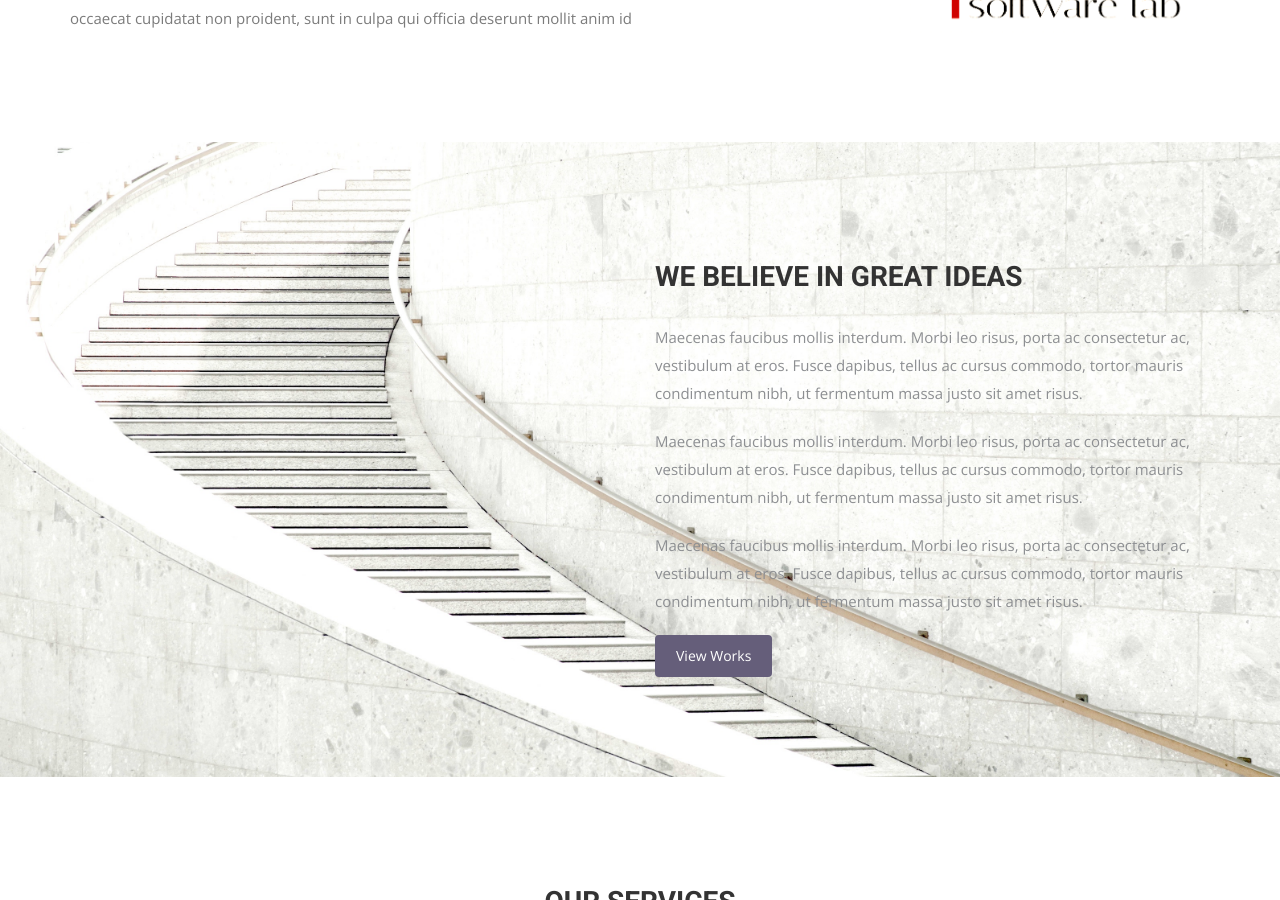
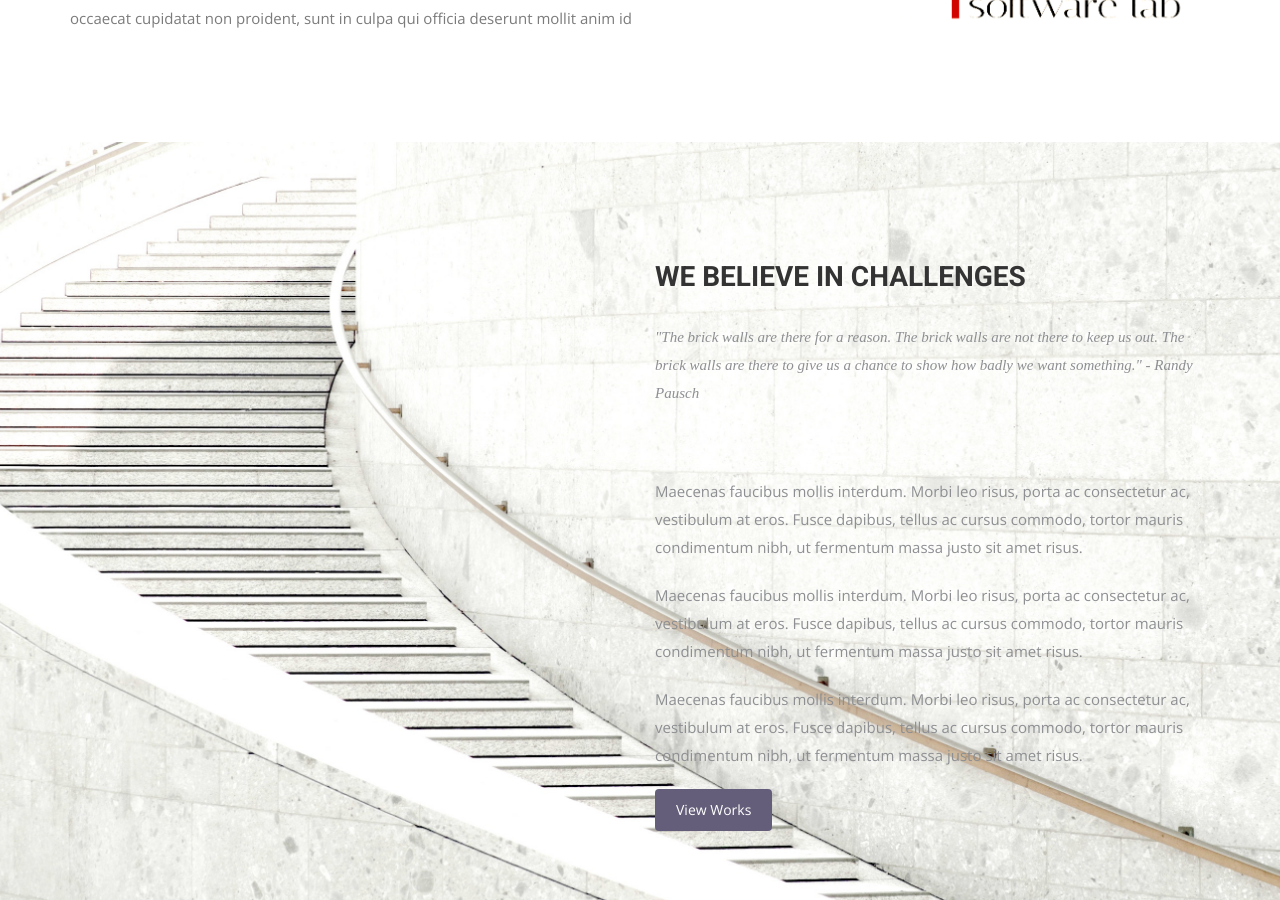
Before and after one commit to chrisjzamora8/inspiredlab.github.io, a Jekyll site: the page built from index.html, in a window 1280 px wide and 900 px high, scrolled down 1031 px. Built offline with Jekyll 4.4.1, drawn with Linux system fonts in a browser that asks for light colours; nearby versions of some CDN libraries; some web fonts are replaced.

Commit message:
add randy pausch quote

```diff
--- a/index.html
+++ b/index.html
@@ -44,7 +44,12 @@ permalink: /
   <div class="container">
    <div class="row">
      <div class="col-md-6 col-md-offset-6">
-      <h2>WE BELIEVE IN GREAT IDEAS</h2>
+        <div class="section-title">
+          <h2>We believe in challenges</h2>
+          <p>"The brick walls are there for a reason.
+            The brick walls are not there to keep us out.
+            The brick walls are there to give us a chance to show how badly we want something." - Randy Pausch</p>
+        </div>
         <p>Maecenas faucibus mollis interdum. Morbi leo risus, porta ac consectetur ac, vestibulum at eros. Fusce dapibus, tellus ac cursus commodo, tortor mauris condimentum nibh, ut fermentum massa justo sit amet risus.</p>
         <p>Maecenas faucibus mollis interdum. Morbi leo risus, porta ac consectetur ac, vestibulum at eros. Fusce dapibus, tellus ac cursus commodo, tortor mauris condimentum nibh, ut fermentum massa justo sit amet risus.</p>
         <p>Maecenas faucibus mollis interdum. Morbi leo risus, porta ac consectetur ac, vestibulum at eros. Fusce dapibus, tellus ac cursus commodo, tortor mauris condimentum nibh, ut fermentum massa justo sit amet risus.</p>
```
Lines whose indentation alone changed are shown as unchanged.
